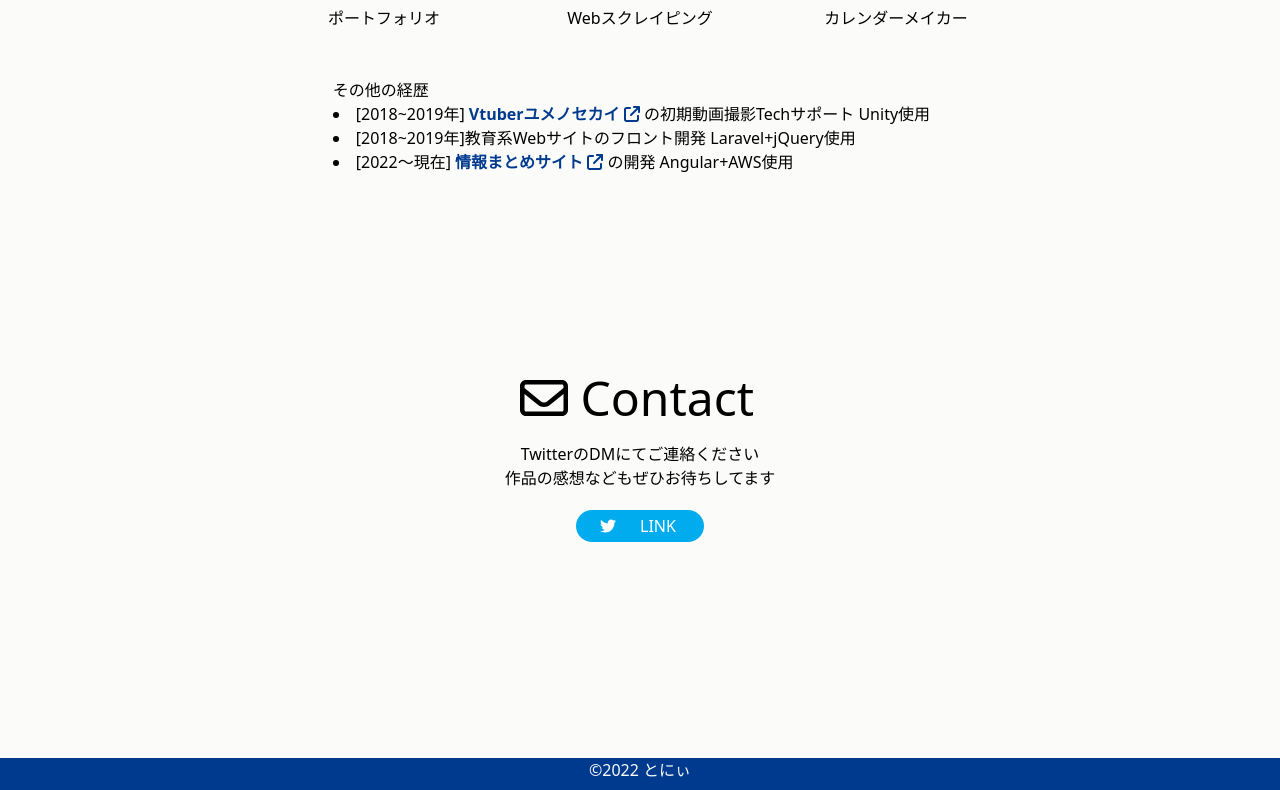
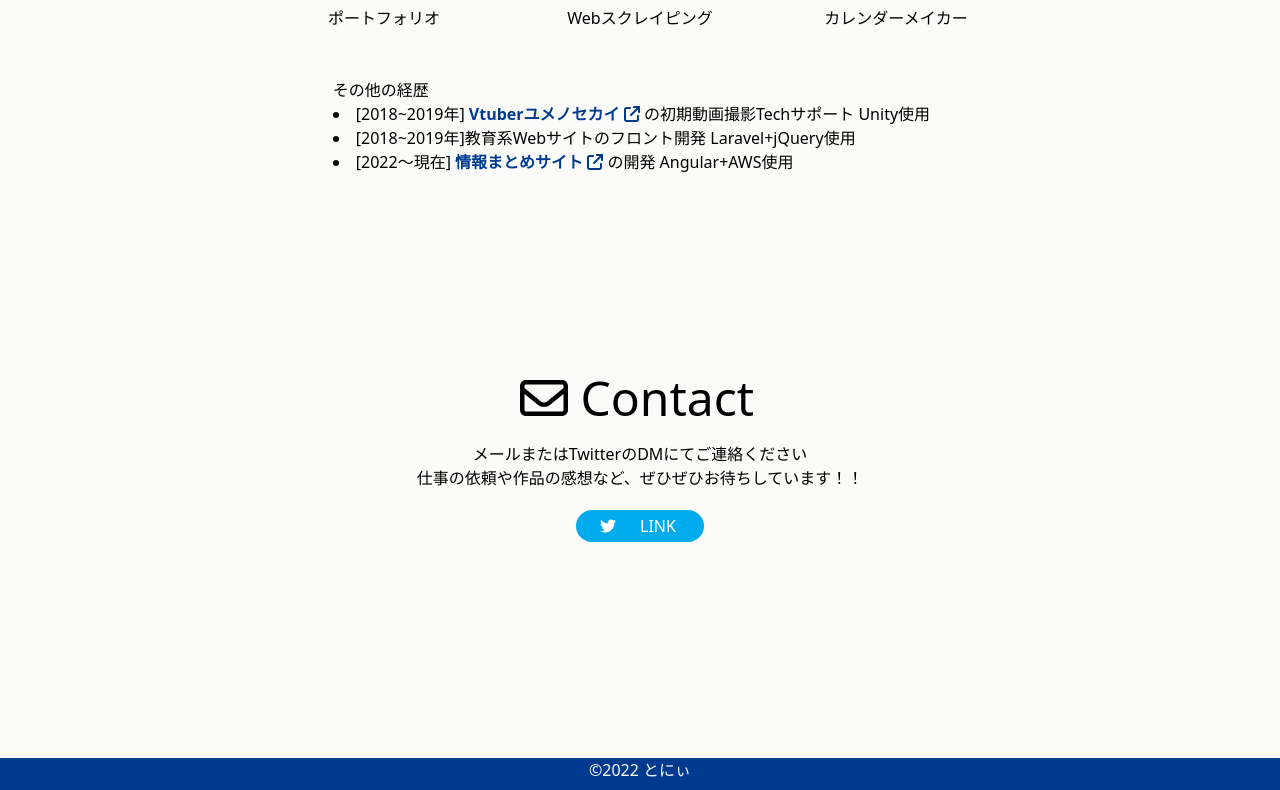
Before and after one commit to tinytony27/tinytony.github.io, a Vue app: page / in a window 1280 px wide. Shown: the part 2026-2816 px from the top of the page. Built offline with nearby package versions, Linux system fonts and the light colour scheme.

Commit message:
googleと連絡先追加

```diff
--- a/public/index.html
+++ b/public/index.html
@@ -4,6 +4,14 @@
     <meta charset="utf-8">
     <meta http-equiv="X-UA-Compatible" content="IE=edge">
     <meta name="viewport" content="width=device-width,initial-scale=1.0">
+    <!-- Google tag (gtag.js) -->
+    <script async src="https://www.googletagmanager.com/gtag/js?id=G-22Y8HG550G"></script>
+    <script>
+      window.dataLayer = window.dataLayer || [];
+      function gtag(){dataLayer.push(arguments);}
+      gtag('js', new Date());
+      gtag('config', 'G-22Y8HG550G');
+    </script>
     <link rel="icon" href="<%= BASE_URL %>logo.ico">
     <title>とにぃ's Laboratory</title>
   </head>
--- a/src/components/ContactView.vue
+++ b/src/components/ContactView.vue
@@ -10,9 +10,10 @@
         </div>
         <div class="">
             <div class="text-center pb-5">
-                <div>TwitterのDMにてご連絡ください</div>
-                <div>作品の感想などもぜひお待ちしてます</div>
+                <div><a href="mailto:tinytony.contact@gmail.com">メール</a>またはTwitterのDMにてご連絡ください</div>
+                <div>仕事の依頼や作品の感想など、ぜひぜひお待ちしています！！</div>
             </div>
+
             <div class="max-w-full">
                 <a class="w-32 m-auto block" href="https://twitter.com/tiny_tony_" target="_blank">
                     <div class="w-32 h-8 bg-twitter rounded-full">
```
